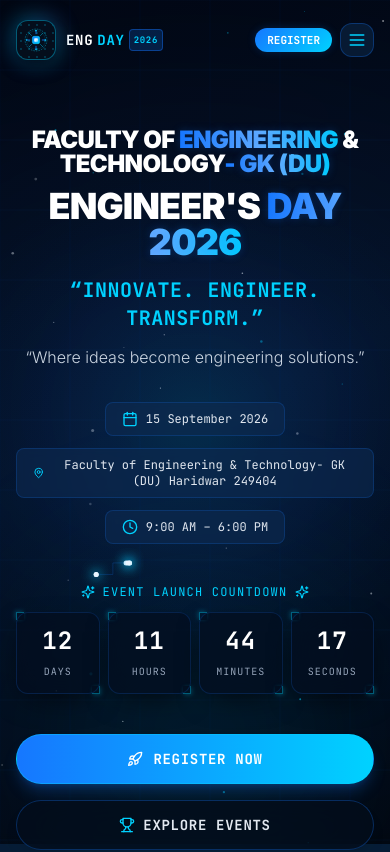
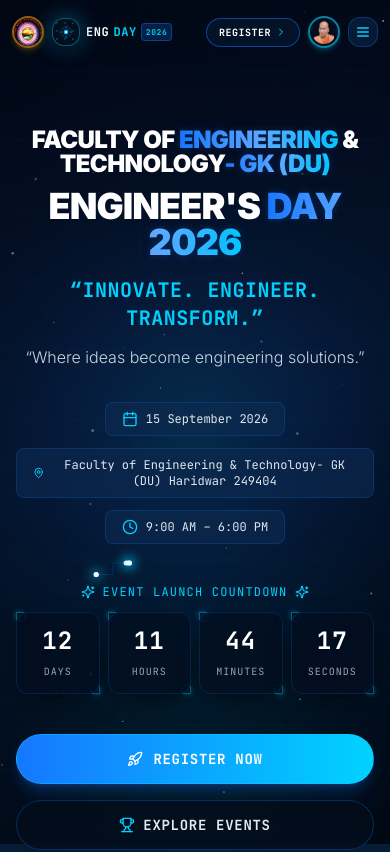
Before and after one commit to UjjwalRaj2025/EventManag_Eng_DAY, a React (Vite) app: page / in a window 390 px wide. Shown: the top 852 px of the page. Built offline with nearby package versions, Linux system fonts and the light colour scheme.

Commit message:
Make both Patron and College Seal logos always visible on phone and desktop navbar

```diff
--- a/src/components/Navbar.jsx
+++ b/src/components/Navbar.jsx
@@ -1,5 +1,5 @@
 import React, { useState, useEffect } from 'react';
-import { Cpu, Menu, ChevronRight } from 'lucide-react';
+import { Menu, ChevronRight } from 'lucide-react';
 import { EVENT_INFO } from '../data/eventData';
 import MobileMenu from './MobileMenu';
 import EngineeringLogo from './EngineeringLogo';
@@ -45,49 +45,41 @@
     <>
       {/*
         Capsule Floating Glass Navbar
-        - Morphs into a rounded-full pill capsule on scroll
-        - Pop-in Dual Logos on Left & Right when capsule is active
-        - Smooth cubic-bezier transition (duration-700)
+        - Always renders both Patron Portrait (left) and College Seal (right) on phone & desktop
+        - Morphs smoothly into a floating pill on scroll
       */}
       <header
         className={`fixed top-0 left-0 right-0 z-50 transition-all duration-700 ease-[cubic-bezier(0.16,1,0.3,1)] ${
           isScrolled
-            ? 'mt-3 sm:mt-4 w-[94%] sm:w-[88%] lg:w-[80%] max-w-[1360px] mx-auto rounded-full bg-navy-950/85 backdrop-blur-2xl shadow-2xl shadow-navy-950/90 py-2 px-3 sm:px-6'
-            : 'w-full py-5 px-4 sm:px-8 max-w-[1480px] mx-auto bg-transparent'
+            ? 'mt-2 sm:mt-4 w-[96%] sm:w-[92%] lg:w-[85%] max-w-[1400px] mx-auto rounded-full bg-navy-950/90 backdrop-blur-2xl shadow-2xl shadow-navy-950/90 py-2 px-3 sm:px-6 border border-electric-500/20'
+            : 'w-full py-4 sm:py-5 px-3 sm:px-8 max-w-[1480px] mx-auto bg-transparent'
         }`}
       >
-        <div className="flex items-center justify-between">
+        <div className="flex items-center justify-between gap-2">
 
-          {/* 1. LEFT LOGO & BRAND (Pops Swamiji / Founder Portrait when scrolled on desktop) */}
-          <div className="flex items-center gap-2.5">
+          {/* 1. LEFT SIDE: PATRON LOGO + BRAND TITLE */}
+          <div className="flex items-center gap-2 sm:gap-3 shrink-0">
 
-            {/* Pop-in Left Founder Logo (Visible in Scrolled Capsule State on desktop) */}
-            <div
-              className={`transition-all duration-500 ease-out transform ${
-                isScrolled
-                  ? 'opacity-100 scale-100 translate-x-0 hidden md:block'
-                  : 'opacity-0 scale-75 -translate-x-4 pointer-events-none hidden md:block'
-              }`}
-            >
+            {/* Always-visible Left Patron Logo (Swamiji Portrait) */}
+            <a href="#home" title="Patron / Founder" className="shrink-0">
               <img
                 src="/LogoLatest.webp"
                 alt="Patron Logo"
-                className="w-10 h-10 rounded-full object-cover border-2 border-amber-500/60 shadow-lg shadow-amber-500/30 hover:scale-110 transition-transform shrink-0"
-                title="Patron / Founder"
+                className="w-8 h-8 sm:w-10 sm:h-10 rounded-full object-cover border-2 border-amber-500/60 shadow-md shadow-amber-500/20 hover:scale-105 transition-transform"
               />
-            </div>
+            </a>
 
             {/* Main Brand Logo & Title */}
-            <a href="#home" className="flex items-center gap-2.5 group">
-              <EngineeringLogo className="w-10 h-10" />
+            <a href="#home" className="flex items-center gap-1.5 sm:gap-2.5 group">
+              <EngineeringLogo className="w-7 h-7 sm:w-9 sm:h-9 shrink-0" />
               <div>
-                <div className="font-extrabold tracking-wider text-sm sm:text-base text-white font-mono flex items-center gap-1">
+                <div className="font-extrabold tracking-wider text-xs sm:text-base text-white font-mono flex items-center gap-1">
                   ENG<span className="text-electric-cyan">DAY</span>
-                  <span className="text-[9px] bg-electric-500/20 text-electric-cyan border border-electric-500/40 px-1 py-0.2 rounded font-mono font-bold">
+                  <span className="text-[8px] sm:text-[9px] bg-electric-500/20 text-electric-cyan border border-electric-500/40 px-1 py-0.2 rounded font-mono font-bold">
                     2026
                   </span>
                 </div>
-                <div className="text-[9px] text-slate-400 font-mono tracking-widest uppercase hidden md:block">
+                <div className="text-[8px] sm:text-[9px] text-slate-400 font-mono tracking-widest uppercase hidden md:block">
                   {EVENT_INFO.theme}
                 </div>
               </div>
@@ -95,7 +87,7 @@
 
           </div>
 
-          {/* 2. CENTERED NAVIGATION LINKS */}
+          {/* 2. CENTERED NAVIGATION LINKS (Desktop only) */}
           <nav className="hidden lg:flex items-center space-x-6 font-mono text-xs font-bold uppercase tracking-wider">
             {navLinks.map((link) => {
               const sectionId = link.href.substring(1);
@@ -122,53 +114,47 @@
             })}
           </nav>
 
-          {/* 3. RIGHT LOGO & CTA BUTTONS (Pops College Emblem on Right when scrolled) */}
-          <div className="hidden sm:flex items-center gap-3">
+          {/* 3. RIGHT SIDE: REGISTER CTA + ALWAYS-VISIBLE COLLEGE SEAL LOGO */}
+          <div className="flex items-center gap-2 sm:gap-3 shrink-0">
 
-
+            {/* Gate Scan Button (Desktop only) */}
+            {onOpenScanner && (
+              <button
+                onClick={onOpenScanner}
+                className="hidden xl:flex rounded-full px-3.5 py-1.5 text-xs font-mono font-bold uppercase tracking-wider text-emerald-400 border border-emerald-500/40 bg-emerald-500/10 hover:bg-emerald-500 hover:text-white transition-all duration-300 items-center gap-1 shrink-0"
+                title="Gate Attendance Verification Scanner"
+              >
+                <span>Gate Scan</span>
+              </button>
+            )}
 
             {/* Register CTA Button */}
             <button
               onClick={onOpenRegister}
-              className="rounded-full px-5 py-2 text-xs font-mono font-bold uppercase tracking-wider text-white border border-electric-500/50 bg-navy-900/60 hover:bg-gradient-to-r hover:from-electric-500 hover:to-electric-cyan hover:border-transparent hover:scale-105 hover:shadow-lg hover:shadow-electric-500/40 transition-all duration-300 flex items-center gap-1.5 group shrink-0"
+              className="rounded-full px-3 py-1.5 sm:px-5 sm:py-2 text-[10px] sm:text-xs font-mono font-bold uppercase tracking-wider text-white border border-electric-500/50 bg-navy-900/60 hover:bg-gradient-to-r hover:from-electric-500 hover:to-electric-cyan hover:border-transparent hover:scale-105 hover:shadow-lg hover:shadow-electric-500/40 transition-all duration-300 flex items-center gap-1 group shrink-0"
             >
               <span>REGISTER</span>
-              <ChevronRight className="w-3.5 h-3.5 text-electric-cyan group-hover:text-white group-hover:translate-x-0.5 transition-transform duration-300" />
+              <ChevronRight className="w-3 h-3 sm:w-3.5 sm:h-3.5 text-electric-cyan group-hover:text-white group-hover:translate-x-0.5 transition-transform duration-300" />
             </button>
 
-            {/* Pop-in Right College Seal Emblem (Visible in Scrolled Capsule State) */}
-            <div
-              className={`transition-all duration-500 ease-out transform ${
-                isScrolled
-                  ? 'opacity-100 scale-100 translate-x-0'
-                  : 'opacity-0 scale-75 translate-x-4 pointer-events-none hidden md:block'
-              }`}
-            >
+            {/* Always-visible Right College Seal Emblem */}
+            <div title="College Seal Emblem" className="shrink-0">
               <img
                 src="/logo-left.png"
                 alt="College Seal Logo"
-                className="w-10 h-10 sm:w-11 sm:h-11 rounded-full object-contain p-0.5 bg-navy-950 border-2 border-electric-cyan/60 shadow-lg shadow-electric-cyan/30 hover:scale-110 transition-transform"
-                title="College Seal Emblem"
+                className="w-8 h-8 sm:w-10 sm:h-10 rounded-full object-contain p-0.5 bg-navy-950 border-2 border-electric-cyan/60 shadow-md shadow-electric-cyan/20 hover:scale-105 transition-transform"
               />
             </div>
 
-          </div>
-
-          {/* 4. MOBILE HAMBURGER TOGGLE */}
-          <div className="flex lg:hidden items-center gap-2">
-            <button
-              onClick={onOpenRegister}
-              className="btn-electric text-white text-[11px] font-mono font-bold px-3 py-1 rounded-full uppercase"
-            >
-              REGISTER
-            </button>
+            {/* Mobile Hamburger Menu Icon */}
             <button
               onClick={() => setMobileMenuOpen(true)}
-              className="p-1.5 rounded-xl bg-navy-900 border border-electric-500/30 text-slate-200 hover:text-white"
+              className="lg:hidden p-1.5 sm:p-2 rounded-xl bg-navy-900 border border-electric-500/30 text-slate-200 hover:text-white shrink-0"
               aria-label="Open Navigation Menu"
             >
-              <Menu className="w-5 h-5 text-electric-cyan" />
+              <Menu className="w-4 h-4 sm:w-5 sm:h-5 text-electric-cyan" />
             </button>
+
           </div>
 
         </div>
```
